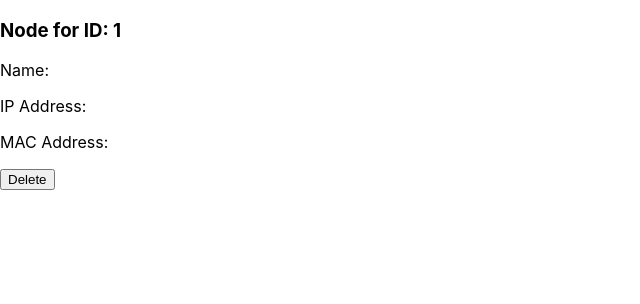
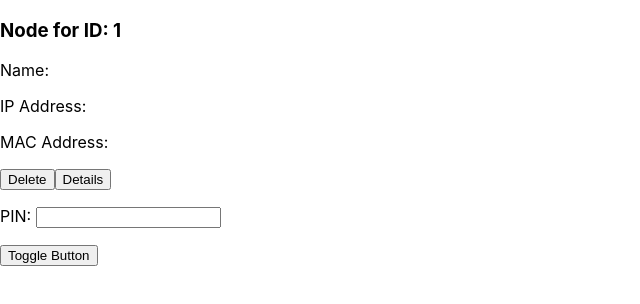
Before and after one commit to ltruelove/GoHomeUI, a React (Create React App) app in the folder go-home-ui/: page /node/1 in a window 1280 px wide. Shown: the top 304 px of the page, without its empty margins (0-640 px from the left). Built offline with nearby package versions, Linux system fonts and the light colour scheme; no server answers.

Commit message:
Add the ability to toggle a node switch on the node's detail page

```diff
--- a/go-home-ui/src/NodeData.js
+++ b/go-home-ui/src/NodeData.js
@@ -8,17 +8,54 @@ class NodeData extends Component{
         this.state = {
             recordId : props.id,
             record: {},
+            data: null,
             allSensors: [],
-            allSwitches: []
+            allSwitches: [],
+            pin: ""
         };
 
         this.deleteNodeClick = this.deleteNode.bind(this);
+        this.getNodeData = this.getNodeData.bind(this);
+        this.handlePIN = this.handlePIN.bind(this);
+        this.toggleButton = this.toggleButton.bind(this);
+    }
+
+    handlePIN = event => {
+        this.setState({ pin: event.target.value });
+    };
+
+    getNodeData(nodeId){
+        axios.get('http://' + this.state.record.controlPointIp + '/nodeData?nodeId=' + nodeId)
+        .then(res=>{
+            this.setState({data: res.data});
+        })
+        .catch(err=>console.log(err))
+    }
+
+    toggleButton(){
+        const requestBody = JSON.stringify({"pinCode" : this.state.pin});
+        const url = process.env.REACT_APP_API_URL + '/node/switch/toggle/' + this.state.recordId;
+        let id = this.state.recordId;
+
+        axios.post(url, requestBody)
+        .then(res=>{
+            console.log(res);
+            this.setState({data: res.data}, () => {
+                setTimeout(() => {
+                    this.getNodeData(id);
+                }, 100);
+            });
+        })
+        .catch(err=>console.log(err))
     }
 
     componentDidMount(){
         axios.get(process.env.REACT_APP_API_URL + '/node/' + this.state.recordId)
         .then(res=>{
-            this.setState({record: res.data})
+            console.log(res);
+            this.setState({record: res.data}, () => {
+                this.getNodeData(res.data.Id);
+            })
         })
         .catch(err=>console.log(err))
     }
@@ -38,12 +75,31 @@ class NodeData extends Component{
     }
 
     render(){
+        let data = <></>;
+
+        if(this.state.data){
+            data = <>
+                <p>Humidity: {this.state.data.Humidity}</p>
+                <p>Temperature F: {this.state.data.TemperatureF}</p>
+                <p>Temperature C: {this.state.data.TemperatureC}</p>
+                <p>Moisture: {this.state.data.Moisture}</p>
+                <p>Resistor Value: {this.state.data.ResistorValue}</p>
+                <p>Toggle Closed: {this.state.data.IsClosed ? "Yes":"No"}</p>
+                </>
+        }
+
         return (
             <>
             <p>Name: {this.state.record.Name}</p>
             <p>IP Address: {this.state.record.IpAddress}</p>
             <p>MAC Address: {this.state.record.Mac}</p>
+            {data}
             <button id={this.props.id} onClick={this.deleteNodeClick}>Delete</button>
+            <button onClick={() => this.getNodeData(this.state.recordId)}>Details</button>
+            <br />
+            <p>PIN: <input onChange={this.handlePIN} type="password" id="requestPIN" /></p>
+
+            <button onClick={this.toggleButton}>Toggle Button</button>
             </>
         )
     }
```
